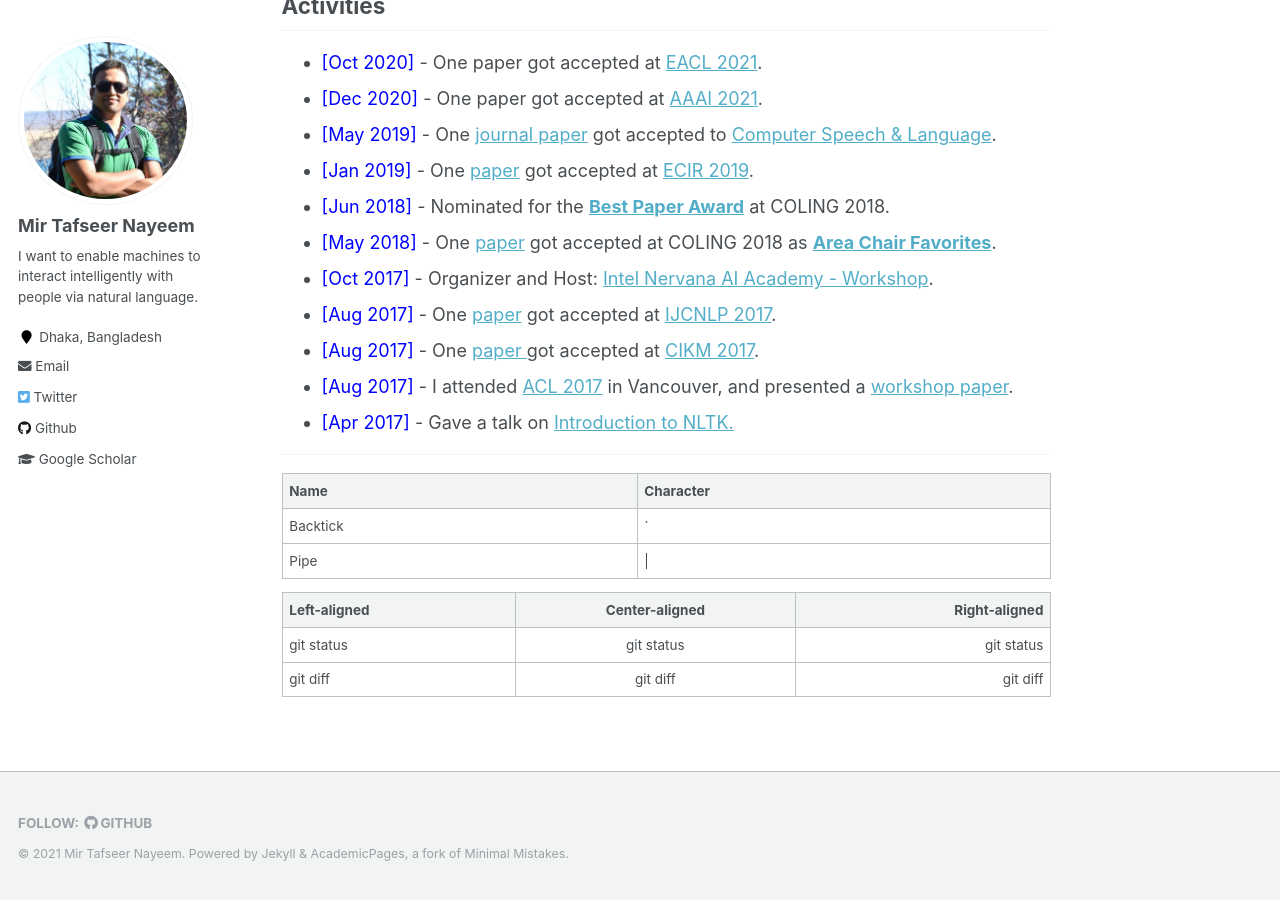
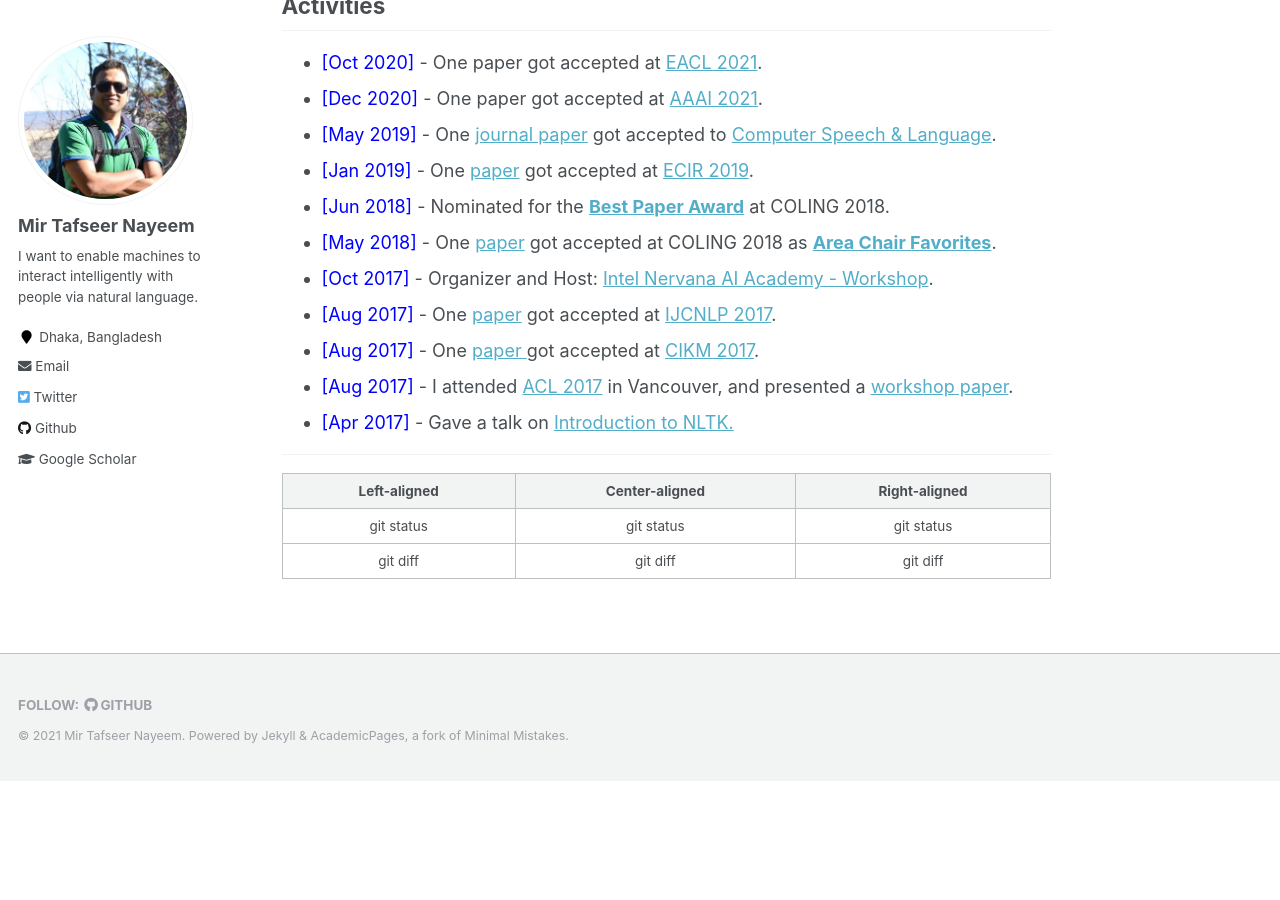
Before and after one commit to sujan-sarker/sujan-sarker.github.io, a Jekyll site: the page built from _pages/about.md, in a window 1280 px wide and 900 px high, scrolled down 676 px. Built offline with Jekyll 4.4.1, drawn with Linux system fonts in a browser that asks for light colours; after the commit the page ends 1457 px from its top, so only the background shows below that.

Commit message:
Update about.md

```diff
--- a/_pages/about.md
+++ b/_pages/about.md
@@ -42,12 +42,8 @@ My name is Mir Tafseer Nayeem. I graduated with a M.Sc. degree in Computer Scien
 
 -----------
 
-| Name     | Character |
-| ---      | ---       |
-| Backtick | `         |
-| Pipe     | \|        |
 
 | Left-aligned | Center-aligned | Right-aligned |
-| :---         |     :---:      |          ---: |
+|    :---:     |     :---:      |     :---:     |
 | git status   | git status     | git status    |
 | git diff     | git diff       | git diff      |
```
